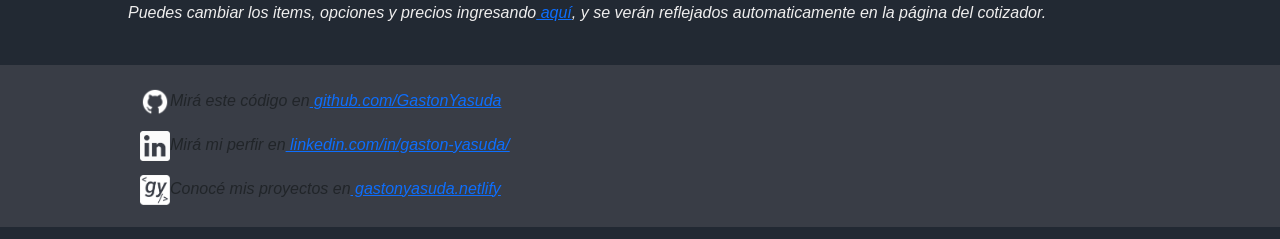
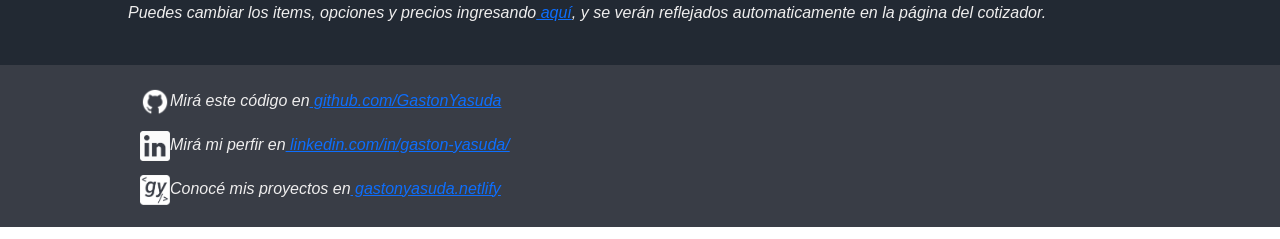
Before and after one commit to GastonYasuda/presu-cuadros, a React (Create React App) app: page / in a window 1280 px wide. Shown: the part 630-869 px from the top of the page. Built offline with nearby package versions, Linux system fonts and the light colour scheme; no server answers; the database is empty.

Commit message:
footer style

```diff
--- a/src/Componente/Footer/footer.css
+++ b/src/Componente/Footer/footer.css
@@ -1,7 +1,7 @@
 .footer {
     min-width: 100%;
     background-color: #393D46;
-    margin: 15px auto;
+    margin: 15px auto 0;
     padding: 15px;
     display: flex;
     flex-direction: column;
@@ -9,6 +9,7 @@
 }
 
 .footer__container {
+    color: #EFEEEE;
     width: 80%;
     margin: auto;
 
```
